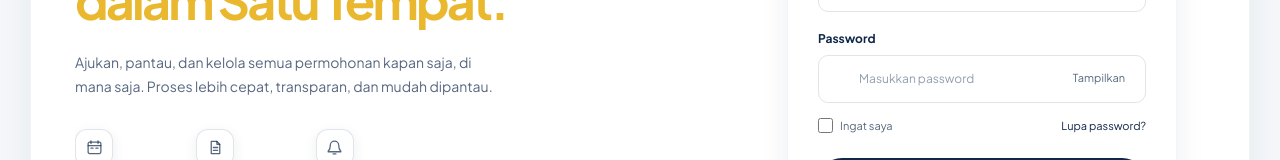
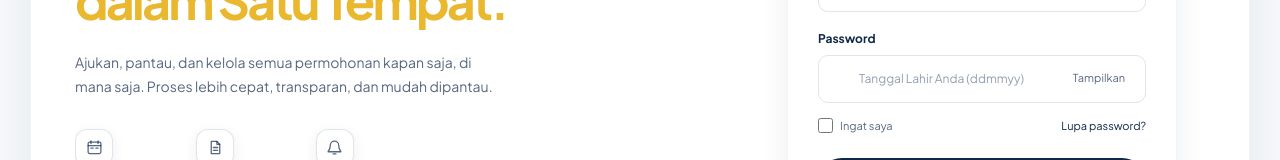
Before and after one commit to LazzianT/Pegawai, a React (Vite) app: page / in a window 1280 px wide. Shown: the part 401-561 px from the top of the page. Built offline with nearby package versions, Linux system fonts and the light colour scheme; no server answers.

Commit message:
feat: show birth date password hint

```diff
--- a/src/pages/LoginPage.jsx
+++ b/src/pages/LoginPage.jsx
@@ -74,7 +74,7 @@ export default function LoginPage({ onLogin }) {
             </div>
             <div className="field">
               <label htmlFor="password">Password</label>
-              <div className={`input-wrap ${errors.password ? 'has-error' : ''}`}><Icon>♙</Icon><input id="password" name="password" type={showPassword ? 'text' : 'password'} value={password} onChange={(e) => { setPassword(e.target.value); setErrors((old) => ({ ...old, password: '' })) }} placeholder="Masukkan password" aria-invalid={Boolean(errors.password)} aria-describedby={errors.password ? 'password-error' : undefined} /><button className="password-toggle" type="button" onClick={() => setShowPassword((value) => !value)} aria-label={showPassword ? 'Sembunyikan password' : 'Tampilkan password'}>{showPassword ? 'Sembunyikan' : 'Tampilkan'}</button></div>
+              <div className={`input-wrap ${errors.password ? 'has-error' : ''}`}><Icon>♙</Icon><input id="password" name="password" type={showPassword ? 'text' : 'password'} value={password} onChange={(e) => { setPassword(e.target.value); setErrors((old) => ({ ...old, password: '' })) }} placeholder="Tanggal Lahir Anda (ddmmyy)" aria-invalid={Boolean(errors.password)} aria-describedby={errors.password ? 'password-error' : undefined} /><button className="password-toggle" type="button" onClick={() => setShowPassword((value) => !value)} aria-label={showPassword ? 'Sembunyikan password' : 'Tampilkan password'}>{showPassword ? 'Sembunyikan' : 'Tampilkan'}</button></div>
               {errors.password && <small className="field-error" id="password-error">{errors.password}</small>}
             </div>
             <div className="form-options"><label className="remember"><input type="checkbox" checked={remember} onChange={(e) => setRemember(e.target.checked)} />Ingat saya</label><span aria-disabled="true">Lupa password?</span></div>
--- a/tutorial-bmc-online.html
+++ b/tutorial-bmc-online.html
@@ -93,7 +93,7 @@ strong { color:var(--navy); }
   <div class="rule"></div>
   <div class="step"><div class="step-number">1</div><div><span class="step-title">Buka alamat aplikasi</span>Masukkan <strong>https://employee-portal.bmc.co.id</strong> pada browser.</div></div>
   <div class="step"><div class="step-number">2</div><div><span class="step-title">Masukkan NIP</span>Gunakan NIP sesuai data karyawan. Periksa angka sebelum menekan tombol masuk.</div></div>
-  <div class="step"><div class="step-number">3</div><div><span class="step-title">Masukkan password</span>Password diketik seperti biasa. Sistem memprosesnya sebelum dikirim ke server.</div></div>
+  <div class="step"><div class="step-number">3</div><div><span class="step-title">Masukkan password</span>Gunakan tanggal lahir Anda dengan format ddmmyy. Jangan membagikannya kepada siapa pun.</div></div>
   <div class="step"><div class="step-number">4</div><div><span class="step-title">Tekan Masuk</span>Jika berhasil, halaman dashboard terbuka.</div></div>
   <div class="box note"><h3>Opsi “Ingat saya”</h3><p>Gunakan hanya pada HP pribadi. Pada perangkat bersama, biarkan tidak dicentang dan keluar setelah selesai.</p></div>
   <h3>Pesan yang mungkin muncul</h3>
--- a/tutorial/index.html
+++ b/tutorial/index.html
@@ -18,7 +18,7 @@
 <section class="sheet">
   <header class="running"><div class="brand"><img src="assets/bmc-mark.png" alt="Logo BMC">BMC <span>Online</span></div><div class="section">Login</div></header>
   <div class="chapter-head"><div class="chapter-copy"><div class="section">02 / Masuk</div><h2>Mulai dari<br>halaman login.</h2><p>Buka alamat aplikasi, isi nomor induk dan password, lalu tekan Masuk.</p></div><div class="chapter-number">02</div></div>
-  <div class="split"><div class="text-col"><ol class="steps"><li><div><b>Buka aplikasi</b>Buka <strong>https://employee-portal.bmc.co.id</strong> melalui aplikasi internet seperti Chrome.</div></li><li><div><b>Isi nomor induk</b>Gunakan nomor induk sesuai data karyawan.</div></li><li><div><b>Isi password</b>Jangan membagikan password kepada siapa pun.</div></li><li><div><b>Tekan Masuk</b>Dashboard terbuka jika login berhasil.</div></li></ol><div class="callout"><b>Jika login gagal</b><br>Periksa kembali nomor induk dan password. Pastikan tidak ada salah ketik.</div></div><figure class="figure tall"><img src="assets/site-login.png" alt="Screenshot halaman login BMC Online"><figcaption>Halaman login. Tampilan dapat berbeda sedikit menurut ukuran layar.</figcaption></figure></div>
+  <div class="split"><div class="text-col"><ol class="steps"><li><div><b>Buka aplikasi</b>Buka <strong>https://employee-portal.bmc.co.id</strong> melalui aplikasi internet seperti Chrome.</div></li><li><div><b>Isi nomor induk</b>Gunakan nomor induk sesuai data karyawan.</div></li><li><div><b>Isi password</b>Gunakan tanggal lahir Anda dengan format ddmmyy. Jangan membagikan password kepada siapa pun.</div></li><li><div><b>Tekan Masuk</b>Dashboard terbuka jika login berhasil.</div></li></ol><div class="callout"><b>Jika login gagal</b><br>Periksa kembali nomor induk dan password. Pastikan tidak ada salah ketik.</div></div><figure class="figure tall"><img src="assets/site-login.png" alt="Screenshot halaman login BMC Online"><figcaption>Halaman login. Tampilan dapat berbeda sedikit menurut ukuran layar.</figcaption></figure></div>
   <div class="folio">03</div>
 </section>
 
```
Also changed, not shown: remotion/tutorial-script.txt, 1 other file (tests, documents, lock files or other folders).
